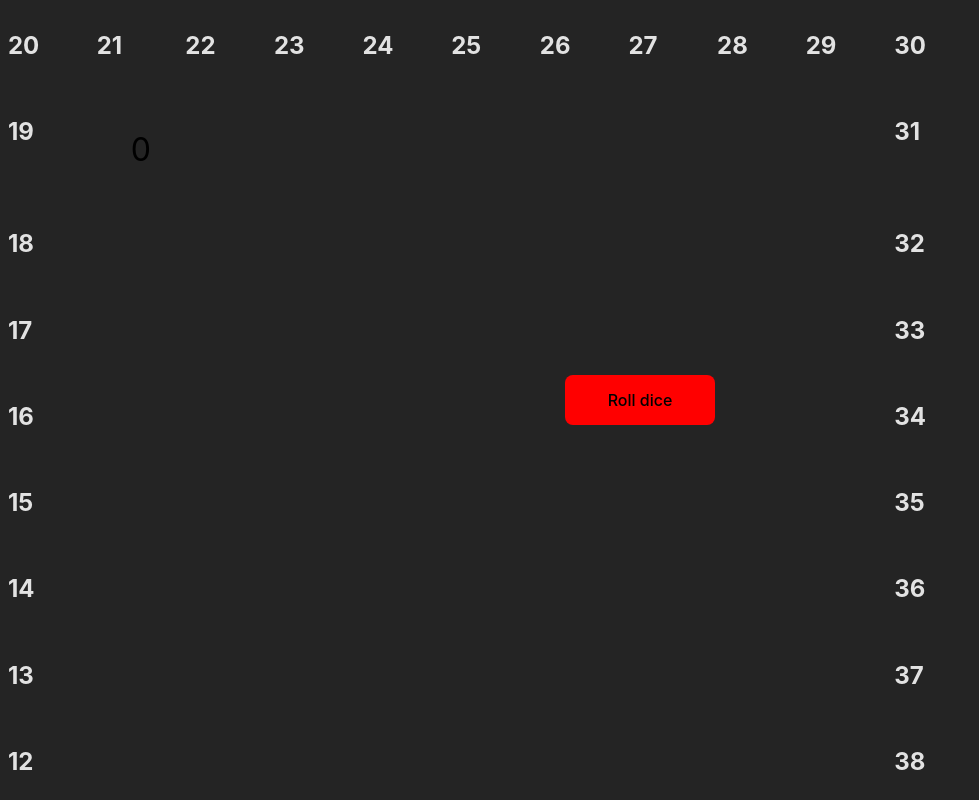
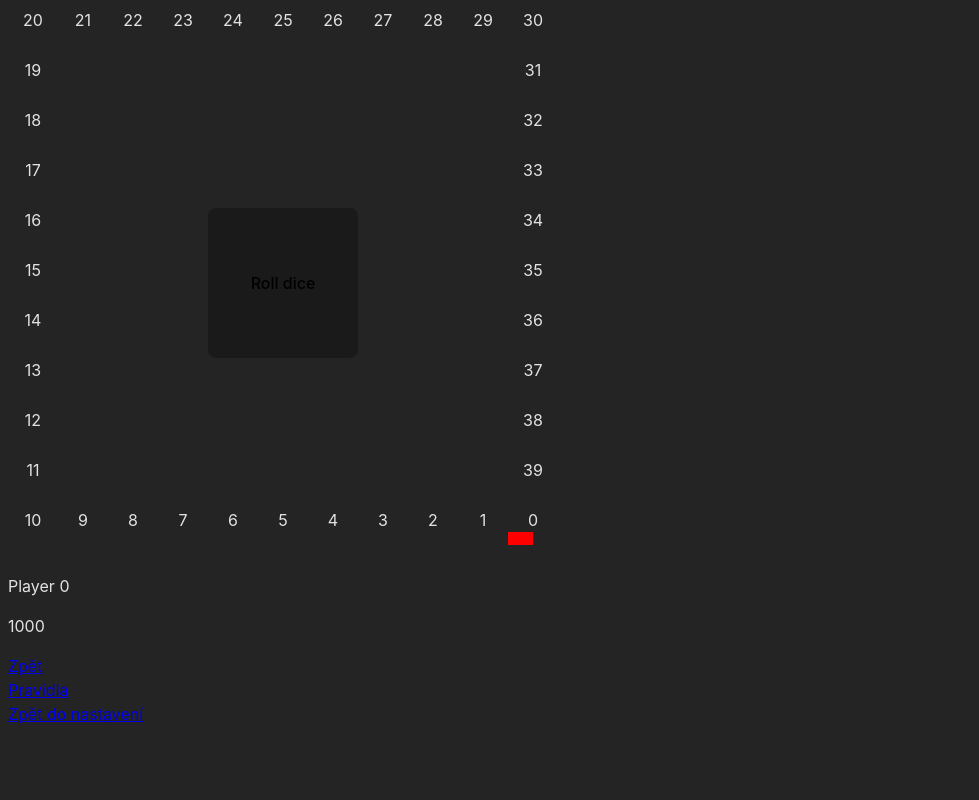
Before and after one commit to pslib-cz/2023-p3a-mpa-react-project-Lukypop, a React (Vite) app in the folder vite-project/: page /game in a window 1280 px wide. Shown: the top 800 px of the page, without its empty margins (0-979 px from the left). Built offline with nearby package versions, Linux system fonts and the light colour scheme.

Commit message:
hráči na scénu

```diff
--- a/vite-project/src/components/Game/Field.module.css
+++ b/vite-project/src/components/Game/Field.module.css
@@ -1,6 +1,11 @@
 .field {
+    width: 50px;
+    height: 50px;
     display: grid;
-    grid-template-areas: "red green"
+    grid-template-columns: repeat(2, 1fr);
+    grid-template-rows: repeat(3, 1fr);
+    grid-template-areas:"heading heading"
+                        "red green"
                          "blue yellow";
 }
 .player--red {
@@ -19,3 +24,8 @@
     grid-area: yellow;
     background-color: yellow;
 }
+.heading {
+    grid-area: heading;
+    text-align: center;
+    margin: 0;
+}
--- a/vite-project/src/components/Game/Field.tsx
+++ b/vite-project/src/components/Game/Field.tsx
@@ -9,11 +9,14 @@ type FieldProps = {
  const Field: React.FC<FieldProps> = ({field, currentColors}) => {
     return (
         <div className={styles["field"]}>
-            <h2>{field.FieldId}</h2>
+            <p className={styles["heading"]}>{field.FieldId}</p>
             {currentColors.map((color) =>
             {
                 return <div className={styles[`player--${color}`]} style={{backgroundColor: color}}></div>
             })}
+            <div>
+
+            </div>
         </div>
     )
 
--- a/vite-project/src/components/Game/GameBoard.module.css
+++ b/vite-project/src/components/Game/GameBoard.module.css
@@ -1,44 +1,7 @@
 .gameboard {
-    width: 975px;
-    height: 975px;
+    width: 550px;
+    height: 550px;
     display: grid;
     grid-template-columns: repeat(11, 1fr);
     grid-template-rows: repeat(11, 1fr);
 }
-
-
-.gameboard--middle--button{
-    width: 150px;
-    background-color: red;
-    height: 50px;
-    position: absolute;
-    top: 50%;
-    left: 50%;
-    transform: translate(-50%, -50%);
-}
-.gameboard--middle--text{
-
-    position: absolute;
-    text-align: center;
-}
-
-.gameboard--2by2{
-    grid-column: span 2;
-    grid-row: span 2;
-}
-.gameboard--1by2{
-    grid-column: span 1;
-    grid-row: span 2;
-}
-.gameboard--2by1{
-    grid-column: span 2;
-    grid-row: span 1;
-}
-.gameboard--player {
-    background-color: green;
-    border-radius: 50%;
-    width: 50px;
-    height: 50px;
-    z-index: 5;
-
-}
--- a/vite-project/src/components/Game/GameContext.tsx
+++ b/vite-project/src/components/Game/GameContext.tsx
@@ -8,11 +8,12 @@ export interface GameContextProps {
     dispatch: React.Dispatch<ReducerAction>;
   }
 const defaultGameState : GameState = {
+    currentPlayer: 0,
     gameRunning: false,
     startMoney: 1000,
     moneyPerRound: 100,
     fields: fields,
-    players:[{playerId: 0, name: "Player 0", money: 1000, position: 0, color: PlayerColor.GREEN}]
+    players:[{playerId: 0, name: "Player 0", money: 1000, position: 0, color: PlayerColor.RED}]
 }
 
 
@@ -26,7 +27,8 @@ type ReducerAction = |  { type: "START_GAME";}|
                         { type: "CHANGE_START_MONEY"; startMoney: number;}|
                         { type: "CHANGE_MONEY_PER_ROUND"; moneyPerRound: number;}|
 
-                        { type: "MOVE"; howMuch: number;} |
+                        { type: "MOVE"; playerId: number; howMuch: number;} |
+                        { type: "NEXT_PLAYER";}|
                      //   { type: "ADD_MONEY"; playerId: number; amount: number;}|
                      //   { type: "BUY"; fieldId: number;}|
                      //   { type: "PAY_RENT"; fieldId: number;}|
@@ -40,11 +42,17 @@ type ReducerAction = |  { type: "START_GAME";}|
                        { type: "LOAD"; newState: GameState;}
 
 const gameReducer = (state: GameState , action: ReducerAction): GameState  => {
+    const colors = ['RED', 'GREEN', 'YELLOW', 'BLUE'] as PlayerColor[];
+
+
+
     switch (action.type) {
+
         case "ADD_PLAYER":
+            const color = colors[state.players.length];
             return {
                     ...state,
-                players: [...state.players, {playerId: action.id, name: action.name, money: state.startMoney, position: 0, color: PlayerColor.RED}]
+                    players: [...state.players, {playerId: action.id, name: action.name, money: state.startMoney, position: 0 , color: color}]
                 }
         case "EDIT_PLAYER":
             return {
@@ -93,18 +101,27 @@ const gameReducer = (state: GameState , action: ReducerAction): GameState  => {
             return defaultGameState;
 
         case "MOVE":
-
             return {
                 ...state,
                 players: state.players.map((player) => {
+                    if(player.playerId === action.playerId) {
                         return {
                             ...player,
-                        position: player.position + action.howMuch
+                            position: (player.position + action.howMuch) % 40,
+                            money: player.money +((player.position + action.howMuch >= 40) ? state.moneyPerRound : 0)
                         }
+                    }
+                    return player;
                 })
+            }
+        case "NEXT_PLAYER":
+            return {
+                ...state,
+                currentPlayer: (state.currentPlayer + 1) % state.players.length
             }
     }
 }
+
 
 
        /* case "START":
--- a/vite-project/src/components/Game/Gameboard.tsx
+++ b/vite-project/src/components/Game/Gameboard.tsx
@@ -1,4 +1,4 @@
-import { useState, useContext } from "react";
+import { useContext } from "react";
 import { Link } from "react-router-dom"
 import { GameContext, GameContextProps } from "./GameContext.tsx"
 import Field from "./Field.tsx"
@@ -8,31 +8,25 @@ const Gameboard = () => {
 
     const context = useContext<GameContextProps>(GameContext);
 
-    const [diceRoll, setDiceRoll] = useState(0)
+    const handleDiceRoll = () => {
+        const diceRoll = (Math.floor(Math.random() * 6) + 1) + (Math.floor(Math.random() * 6) + 1);
+        console.log("Rolling dice: " + diceRoll);
 
-    const handleDiceRoll = () => {
-        setDiceRoll((Math.floor(Math.random() * 6) + 1)+ (Math.floor(Math.random() * 6) + 1))
-        context.dispatch({type: "MOVE", howMuch: diceRoll})
+        context.dispatch({type: "MOVE", howMuch: diceRoll, playerId: context.state.currentPlayer});
+        context.dispatch({type: "NEXT_PLAYER"});
     }
 
     return (
         <>
             <div className={styles["gameboard"]}>
-
-                <div className={styles["gameboard--middle"]}>
-                        <div>   <p style={{textAlign: "center", color: "black", fontSize: 32}}>{diceRoll}</p>
-                                <button className={styles["gameboard--middle--button"]} onClick={handleDiceRoll}>Roll dice</button>
-                        </div>
-                    </div>
-                {context.state.fields.map((field, index) => {
+                        {context.state.fields.map((field, index) => {
 
                         const gridSomething = `${field.y} / ${field.x}`;
-                        return(<div id='kokot' style={{gridArea: gridSomething}} ><Field key={index} field={field} currentColors={context.state.players.filter(a => a.position === field.FieldId).map(b => b.color)}/></div>)
+                        return(<div id='policko' style={{gridArea: gridSomething}} ><Field key={index} field={field} currentColors={context.state.players.filter(a => a.position === field.FieldId).map(b => b.color)}/></div>)
                     })}
-
-
-
-
+                    <div  style={{gridArea: '5/8/8/5' }} >
+                                <button style={{width: '100%', height: '100%'}} onClick={handleDiceRoll}>Roll dice</button>
+                    </div>
             </div>
 
             {context.state.players.map((player) => {
@@ -45,7 +39,7 @@ const Gameboard = () => {
 
                     <div><Link to="/">Zpět</Link></div>
                     <div><Link to="/Rules">Pravidla</Link></div>
-                    <div><Link to="/Settings">Zpět do hry</Link></div>
+                    <div><Link to="/Settings">Zpět do nastavení</Link></div>
 
 
         </>
--- a/vite-project/src/components/Settings/GameRunning.tsx
+++ b/vite-project/src/components/Settings/GameRunning.tsx
@@ -10,9 +10,9 @@ export const GameRunning = () => {
                 <p>Hra je v průběhu</p>
                 <div>
                     <button onClick={() => context.dispatch({type: "END_GAME"})}>Ukončit hru</button>
-                    <div><Link to="/">Zpět</Link></div>
                     <div><Link to="/Rules">Pravidla</Link></div>
                     <div><Link to="/Game">Zpět do hry</Link></div>
+                    <div><Link to="/">Zpět</Link></div>
 
 
                 </div>
```
Also changed, not shown: vite-project/src/components/Data.tsx (+68 -0 lines), vite-project/src/components/Settings/GameSettings.tsx (+12 -1 lines), vite-project/src/components/Settings/Settings.tsx (+1 -8 lines), vite-project/src/components/Types.tsx (+6 -4 lines). Lines whose indentation alone changed are shown as unchanged.
